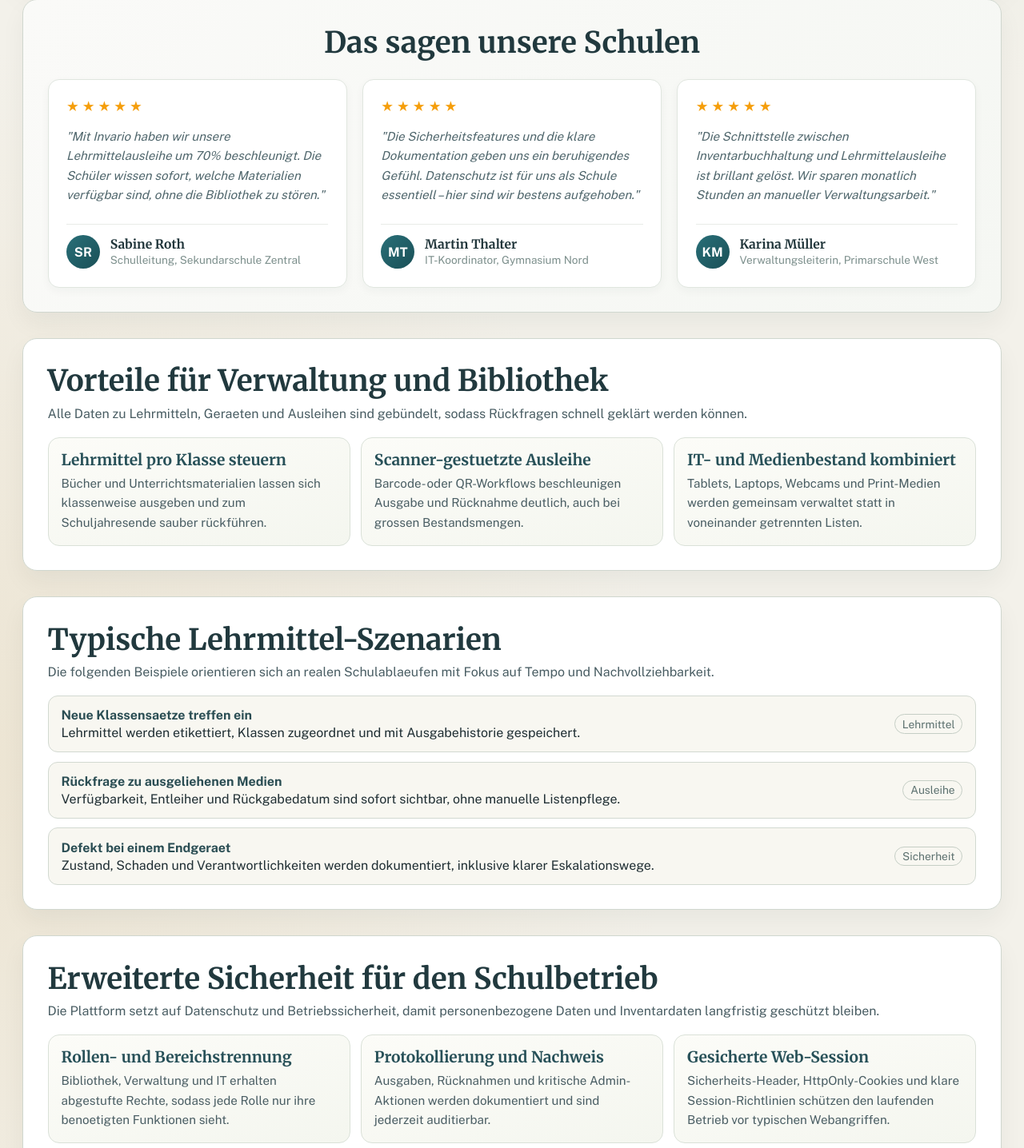
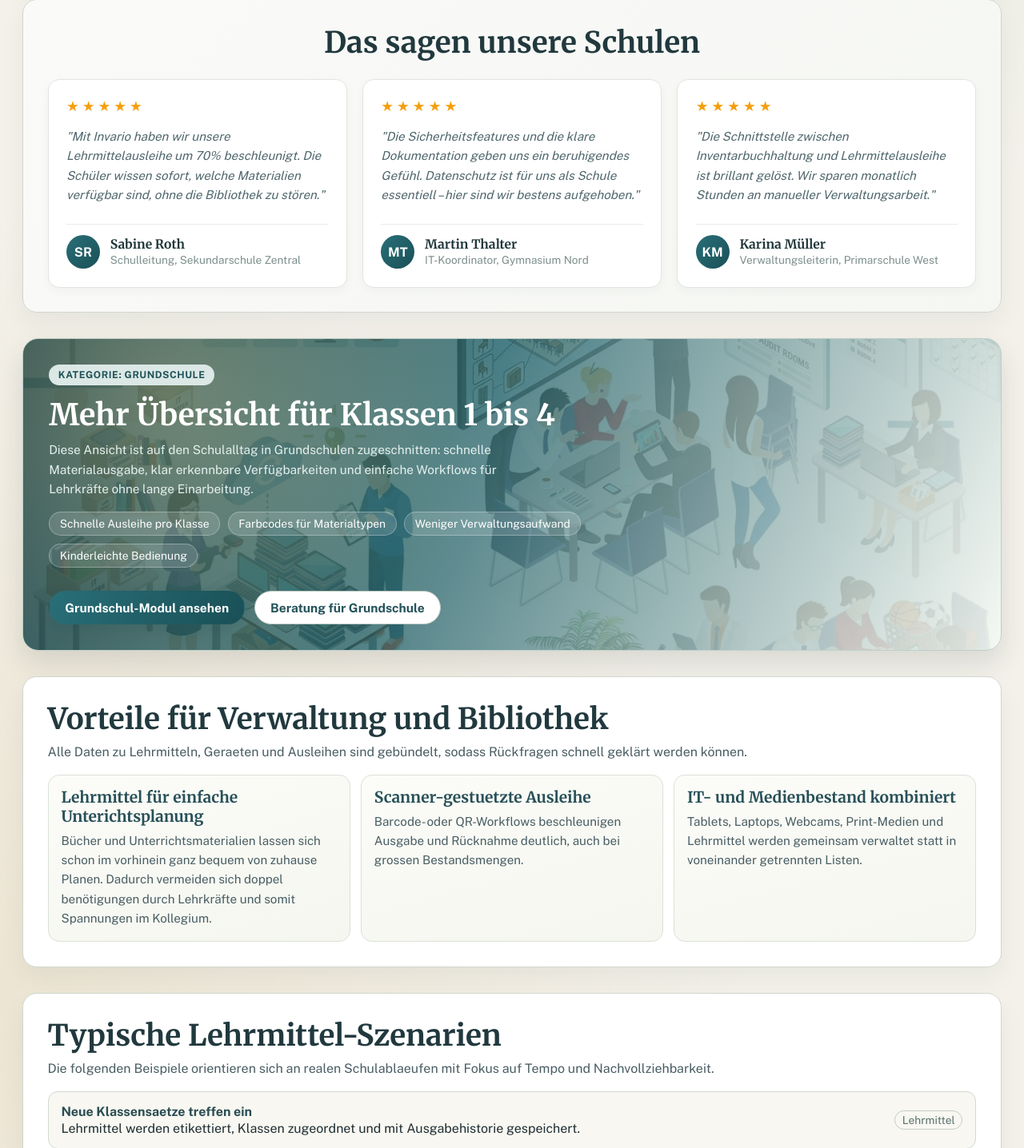
Before and after one commit to AIIrondev/Key-service-Server, a Flask app: page / in a window 1280 px wide. Shown: the part 853-2289 px from the top of the page at 80% size. Run offline with Flask 3, Linux system fonts and the light colour scheme; some libraries are stand-ins or nearby versions.

Commit message:
Add primary focus section with styling and content for Grundschule

```diff
--- a/Website/templates/main.html
+++ b/Website/templates/main.html
@@ -427,6 +427,62 @@
 		color: #7c8f8c;
 	}
 
+	.primary-focus {
+		margin-top: 2rem;
+		border-radius: 20px;
+		padding: 2rem;
+		position: relative;
+		overflow: hidden;
+		border: 1px solid #bfcfc9;
+		background:
+			linear-gradient(114deg, rgba(17, 57, 63, 0.9) 0%, rgba(30, 92, 99, 0.78) 42%, rgba(244, 248, 242, 0.92) 100%),
+			url("{{ url_for('static', filename='images/Gemini_Generated_Image_2cd74s2cd74s2cd7.png') }}") 76% center/cover no-repeat;
+		color: #f2f8f7;
+		box-shadow: 0 16px 34px rgba(22, 44, 40, 0.12);
+	}
+
+	.primary-focus::before {
+		content: "";
+		position: absolute;
+		inset: 0;
+		background: radial-gradient(circle at 15% 20%, rgba(255, 228, 151, 0.28) 0%, transparent 38%);
+		pointer-events: none;
+	}
+
+	.primary-focus-content {
+		position: relative;
+		z-index: 1;
+		max-width: 720px;
+	}
+
+	.primary-focus h2 {
+		color: #ffffff;
+		font-size: clamp(1.6rem, 3vw, 2.35rem);
+		margin-bottom: 0.55rem;
+	}
+
+	.primary-focus p {
+		color: #e4f0ef;
+		font-size: clamp(0.96rem, 1.1vw, 1.08rem);
+		max-width: 62ch;
+	}
+
+	.primary-points {
+		margin-top: 1rem;
+		display: flex;
+		flex-wrap: wrap;
+		gap: 0.6rem;
+	}
+
+	.primary-points span {
+		padding: 0.38rem 0.78rem;
+		border-radius: 999px;
+		background: rgba(255, 255, 255, 0.14);
+		border: 1px solid rgba(255, 255, 255, 0.3);
+		font-size: 0.87rem;
+		color: #ffffff;
+	}
+
 	@keyframes rise {
 		from {
 			opacity: 0;
@@ -455,6 +511,10 @@
 		.process {
 			grid-template-columns: repeat(3, minmax(0, 1fr));
 		}
+
+		.primary-focus {
+			padding: 1.6rem;
+		}
 	}
 
 	@media (max-width: 700px) {
@@ -479,6 +539,10 @@
 			flex-direction: column;
 			align-items: flex-start;
 			padding: 1.5rem;
+		}
+
+		.primary-focus {
+			background-position: right center;
 		}
 
 	}
@@ -591,13 +655,31 @@
 	</div>
 </section>
 
+<section class="primary-focus" id="grundschule" aria-label="Kategorie für Grundschulen">
+	<div class="primary-focus-content">
+		<span class="eyebrow">Kategorie: Grundschule</span>
+		<h2>Mehr Übersicht für Klassen 1 bis 4</h2>
+		<p>Diese Ansicht ist auf den Schulalltag in Grundschulen zugeschnitten: schnelle Materialausgabe, klar erkennbare Verfügbarkeiten und einfache Workflows für Lehrkräfte ohne lange Einarbeitung.</p>
+		<div class="primary-points" aria-label="Vorteile für Grundschulen">
+			<span>Schnelle Ausleihe pro Klasse</span>
+			<span>Farbcodes für Materialtypen</span>
+			<span>Weniger Verwaltungsaufwand</span>
+			<span>Kinderleichte Bedienung</span>
+		</div>
+		<div class="cta-row">
+			<a class="btn btn-primary" href="{{ url_for('inventarsystem') }}">Grundschul-Modul ansehen</a>
+			<a class="btn btn-secondary" href="{{ url_for('kontakt') }}">Beratung für Grundschule</a>
+		</div>
+	</div>
+</section>
+
 <section class="section" id="nutzen" style="animation-delay: 100ms;">
 	<h2>Vorteile für Verwaltung und Bibliothek</h2>
 	<p>Alle Daten zu Lehrmitteln, Geraeten und Ausleihen sind gebündelt, sodass Rückfragen schnell geklärt werden können.</p>
 	<div class="section-grid">
 		<article class="card">
-			<h3>Lehrmittel pro Klasse steuern</h3>
-			<p>Bücher und Unterrichtsmaterialien lassen sich klassenweise ausgeben und zum Schuljahresende sauber rückführen.</p>
+			<h3>Lehrmittel für einfache Unterichtsplanung</h3>
+			<p>Bücher und Unterrichtsmaterialien lassen sich schon im vorhinein ganz bequem von zuhause Planen. Dadurch vermeiden sich doppel benötigungen durch Lehrkräfte und somit Spannungen im Kollegium.</p>
 		</article>
 		<article class="card">
 			<h3>Scanner-gestuetzte Ausleihe</h3>
@@ -605,7 +687,7 @@
 		</article>
 		<article class="card">
 			<h3>IT- und Medienbestand kombiniert</h3>
-			<p>Tablets, Laptops, Webcams und Print-Medien werden gemeinsam verwaltet statt in voneinander getrennten Listen.</p>
+			<p>Tablets, Laptops, Webcams, Print-Medien und Lehrmittel werden gemeinsam verwaltet statt in voneinander getrennten Listen.</p>
 		</article>
 	</div>
 </section>
```
Also changed, not shown: Website/static/images/Gemini_Generated_Image_2cd74s2cd74s2cd7.png (added).
